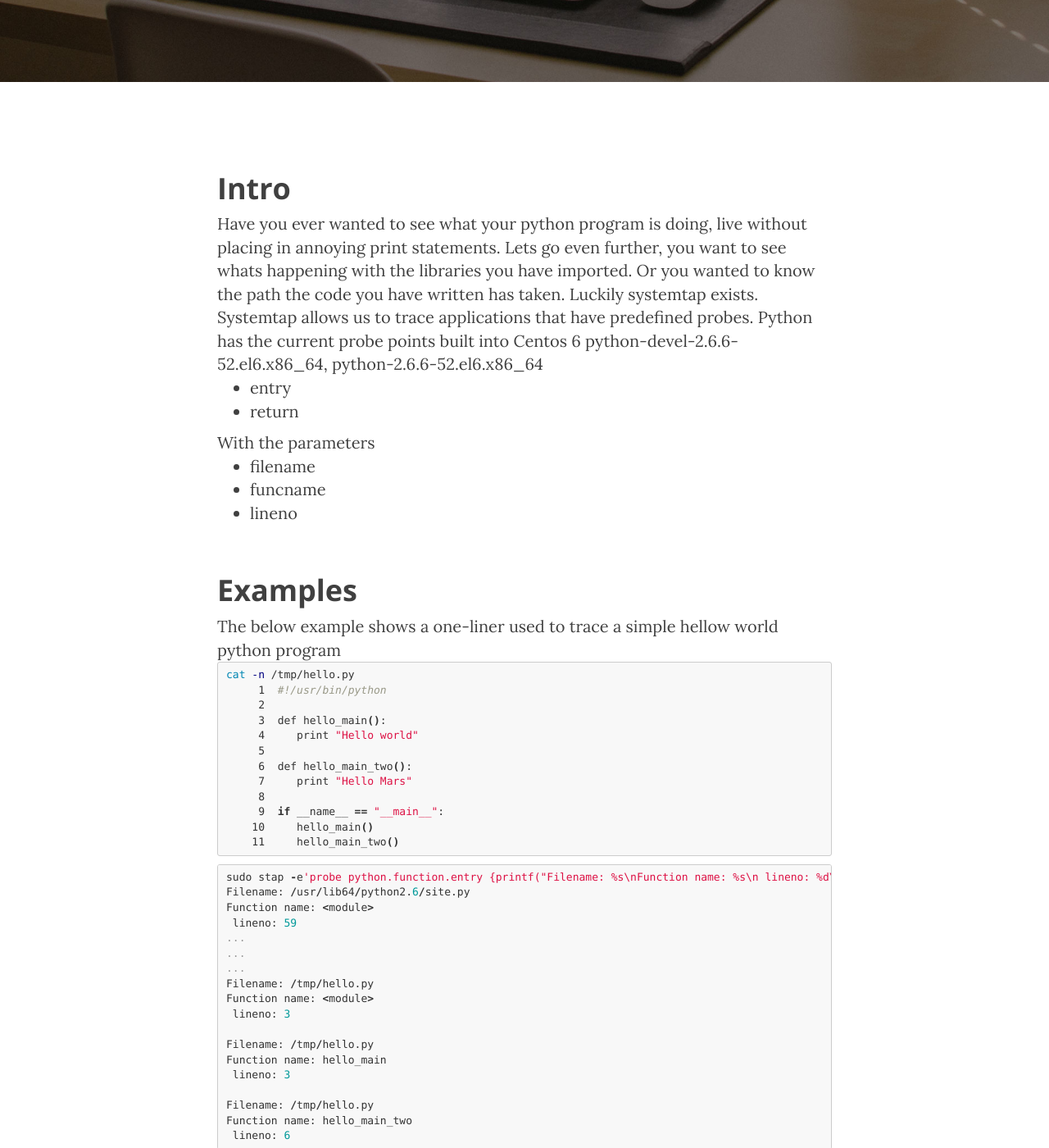
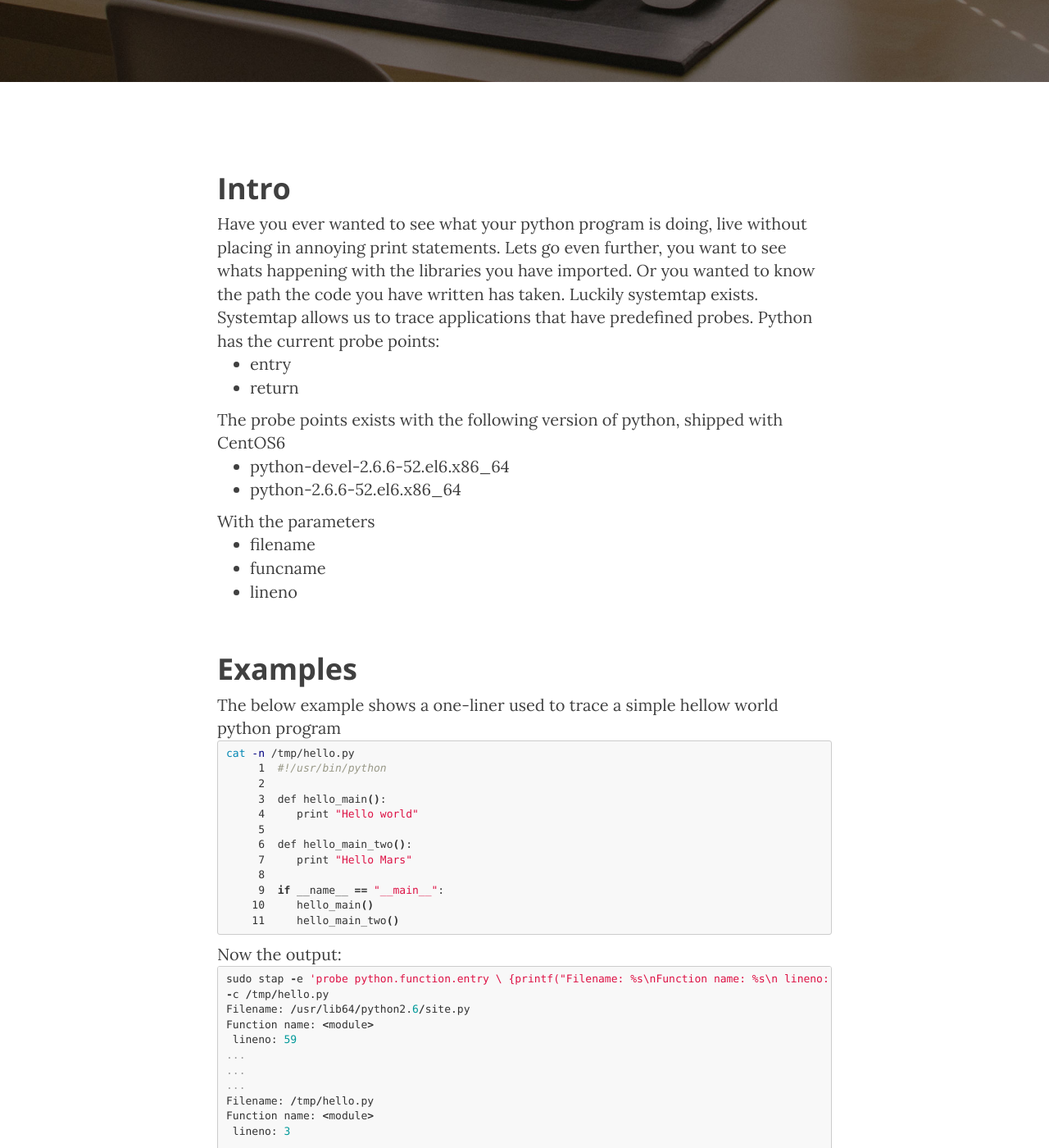
Before and after one commit to AZaugg/andyzaugg.github.io, a Jekyll site: the page built from _posts/2015-04-14-systemtap-and-python.markdown, in a window 1280 px wide and 1400 px high, scrolled down 376 px. Shown: the whole window at 82% size. Built offline with Jekyll 4.4.1, drawn with Linux system fonts in a browser that asks for light colours; nearby versions of some CDN libraries.

Commit message:
Updated requirement list

```diff
--- a/_posts/2015-04-14-systemtap-and-python.markdown
+++ b/_posts/2015-04-14-systemtap-and-python.markdown
@@ -12,10 +12,17 @@ tags:       systemtap python
 Have you ever wanted to see what your python program is doing, live without placing in annoying print statements. Lets go
 even further, you want to see whats happening with the libraries you have imported. Or you wanted to know the path the code
 you have written has taken. Luckily systemtap exists. Systemtap allows us to trace applications that have
-predefined probes. Python has the current probe points built into Centos 6 python-devel-2.6.6-52.el6.x86_64, python-2.6.6-52.el6.x86_64
+predefined probes. Python has the current probe points:
+
 <ul>
 <li> entry </li>
 <li> return </li>
+</ul>
+
+The probe points exists with the following version of python, shipped with CentOS6
+<ul>
+<li> python-devel-2.6.6-52.el6.x86_64 </li>
+<li> python-2.6.6-52.el6.x86_64 </li>
 </ul>
 
 With the parameters
@@ -45,8 +52,11 @@ cat -n /tmp/hello.py
     11	   hello_main_two()
 {% endhighlight %}
 
+Now the output:
 {% highlight python  %}
-sudo stap -e'probe python.function.entry {printf("Filename: %s\nFunction name: %s\n lineno: %d\n\n", filename, funcname, lineno);}' -c /tmp/hello.py
+sudo stap -e 'probe python.function.entry \
+{printf("Filename: %s\nFunction name: %s\n lineno: %d\n\n", filename, funcname, lineno);}' \
+-c /tmp/hello.py
 Filename: /usr/lib64/python2.6/site.py
 Function name: <module>
  lineno: 59
```
